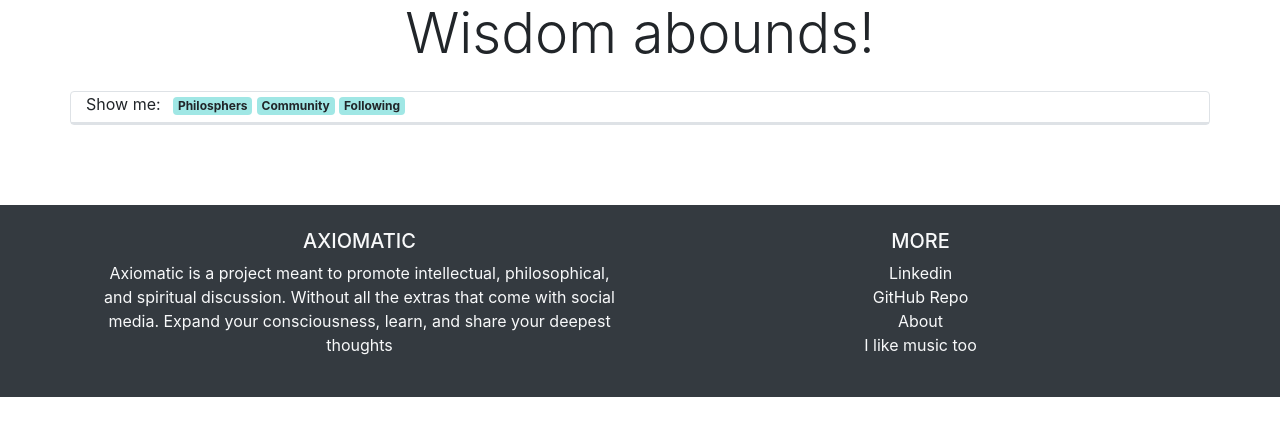
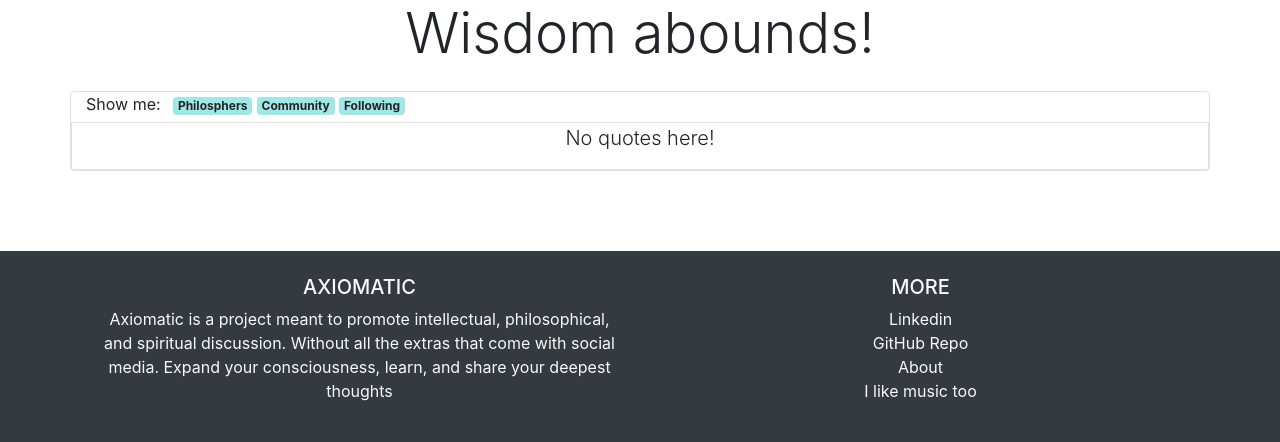
Before and after one commit to john-tettis/axiomatic, a Flask app: page /quotes in a window 1280 px wide. Shown: the part 56-498 px from the top of the page. Run offline with Flask 2, Linux system fonts and the light colour scheme; data that the repository does not hold is empty; some libraries are stand-ins or nearby versions.

Commit message:
fix empty quotes issue

```diff
--- a/templates/quotes/quotes.html
+++ b/templates/quotes/quotes.html
@@ -17,6 +17,7 @@
         <a href="/quotes?f=following" class="badge badge-primary">Following</a>
     </div>
     <div class="container-fluid border">
+        {% if quotes %}
         <div class="row">
             {% for quote in quotes %}
             <div class="col-12 col-md-4">
@@ -24,6 +25,14 @@
             </div>
             {%endfor%}
         </div>
+        {% else%}
+        <div class="container-fluid d-flex justify-content-center">
+            <p class="lead">
+                No quotes here!
+            </p>
+
+        </div>
+        {%endif%}
     </div>
 </div>
 <div class="card  float d-none d-md-block">
```
Also changed, not shown: templates/user/information.html (+9 -0 lines).
